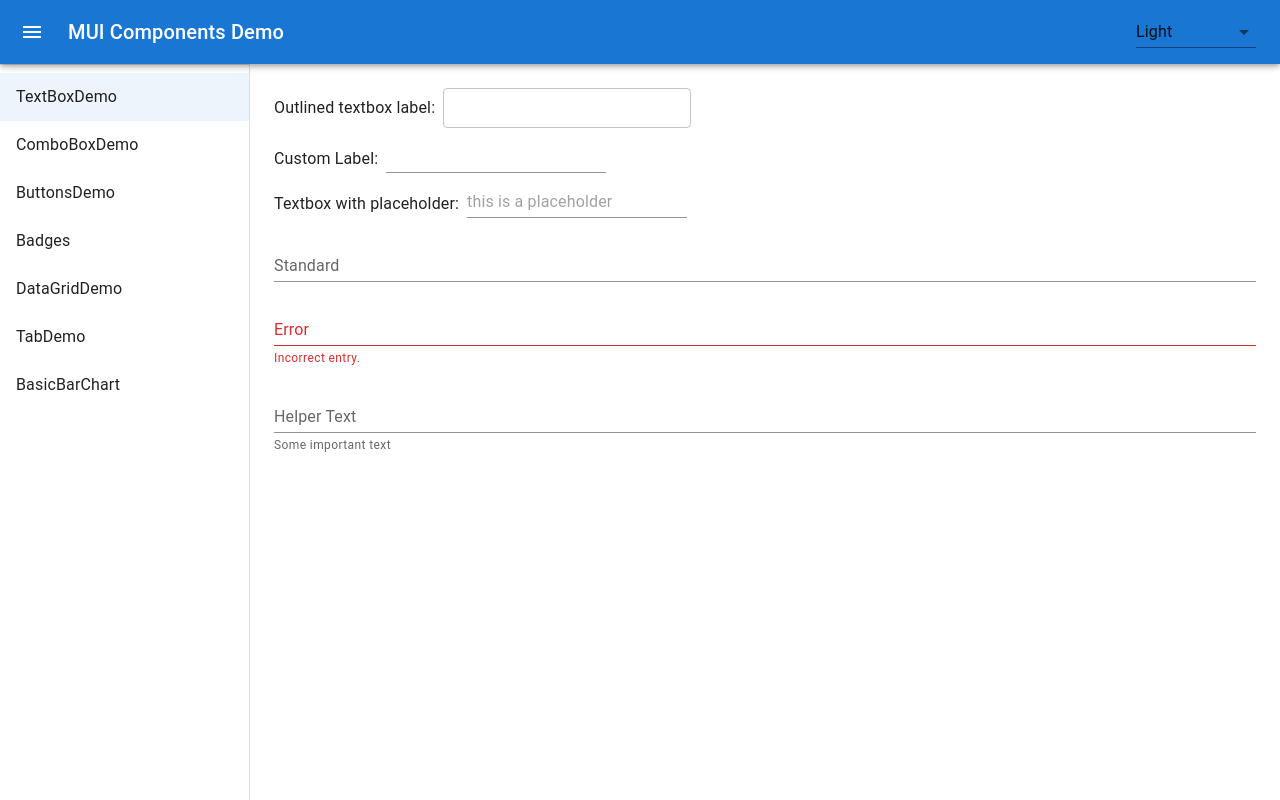
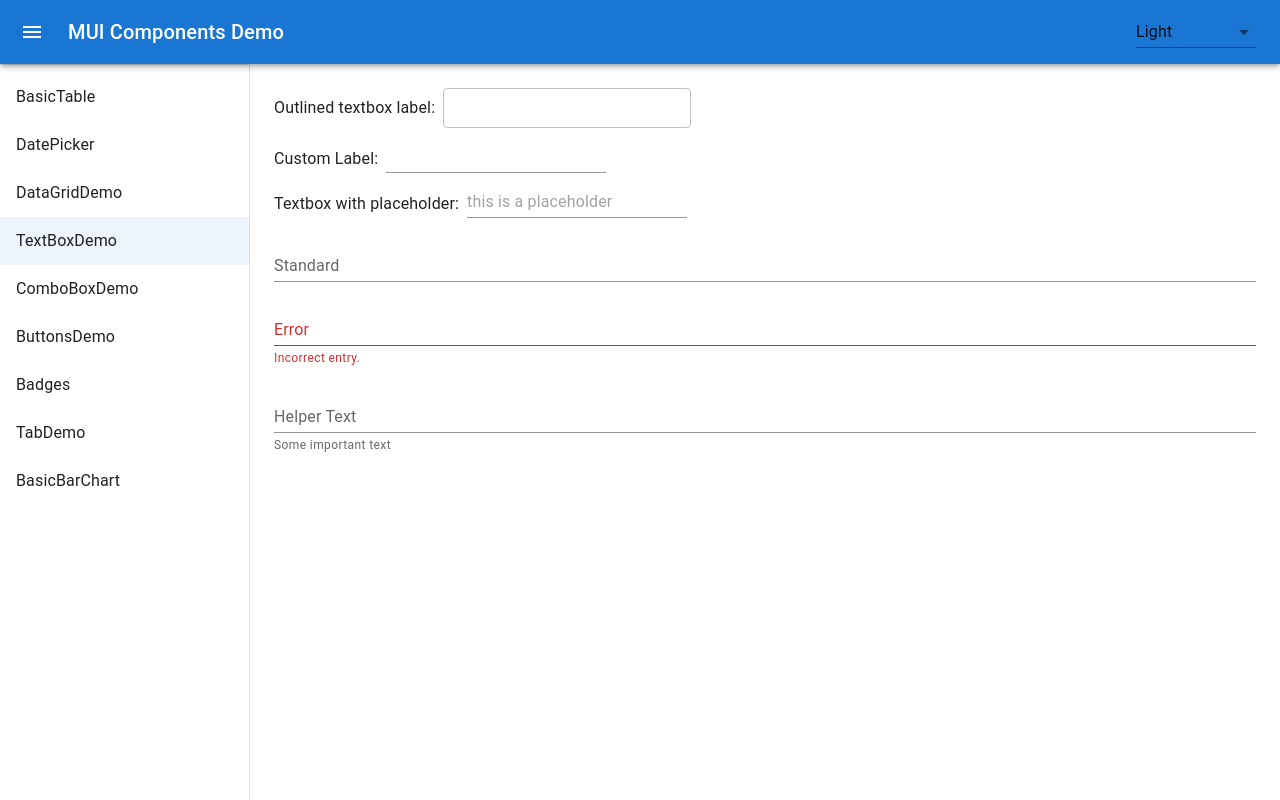
Before and after one commit to burger-mtbkr/mui-poc, a React (Create React App) app in the folder src/mui-demo/: page / in a window 1280 px wide. Built offline with nearby package versions, Linux system fonts and the light colour scheme.

Commit message:
Add table and date picker

```diff
--- a/src/mui-demo/package.json
+++ b/src/mui-demo/package.json
@@ -9,6 +9,7 @@
     "@mui/material": "^5.16.6",
     "@mui/x-charts": "^7.12.0",
     "@mui/x-data-grid": "^7.12.0",
+    "@mui/x-date-pickers": "^7.13.0",
     "@testing-library/jest-dom": "^5.17.0",
     "@testing-library/react": "^13.4.0",
     "@testing-library/user-event": "^13.5.0",
@@ -16,6 +17,7 @@
     "@types/node": "^16.18.104",
     "@types/react": "^18.3.3",
     "@types/react-dom": "^18.3.0",
+    "dayjs": "^1.11.12",
     "react": "^18.3.1",
     "react-dom": "^18.3.1",
     "react-scripts": "5.0.1",
--- a/src/mui-demo/src/App.tsx
+++ b/src/mui-demo/src/App.tsx
@@ -2,7 +2,7 @@ import React, { useState } from 'react';
 import { Box, CssBaseline, Drawer, ThemeProvider } from '@mui/material';
 import lightTheme from './themes/lightTheme';
 import darkTheme from './themes/darkTheme';
-import greenTheme from './themes/greenTheme';
+import { greenTheme } from './themes/greenTheme';
 import blueTheme from './themes/blueTheme';
 import DrawerMenu from './components/DrawerMenu/DrawerMenu';
 import Header from './components/Header/Header';
@@ -28,10 +28,10 @@ const App: React.FC = () => {
     switch (currentTheme) {
       case 'blue':
         return blueTheme;
+         case 'green':
+        return greenTheme;
       case 'dark':
         return darkTheme;
-      case 'green':
-        return greenTheme;
       case 'light':
       default:
         return lightTheme;
--- a/src/mui-demo/src/Pages/Home.tsx
+++ b/src/mui-demo/src/Pages/Home.tsx
@@ -7,6 +7,8 @@ import DataGridDemo from '../components/DataGridDemo/DataGridDemo';
 import BasicBarChart from '../components/ChartDemo/BasicBarChart';
 import TabDemo from '../components/TabDemo/TabDemo';
 import { ColorChips } from '../components/ChipDemo/ChipDemo';
+import BasicTable from '../components/Table/TableDemo';
+import BasicDatePicker from '../components/DatePicker/DatePicker';
 
 interface HomePageProps {
   selectedComponent: string;
@@ -16,6 +18,12 @@ interface HomePageProps {
 const HomePage: React.FC<HomePageProps> = ({ selectedComponent, drawerWidth }) => {
   const renderComponent = () => {
     switch (selectedComponent) {
+      case 'BasicTable':
+        return <BasicTable />;
+      case 'DataGridDemo':
+        return <DataGridDemo />;
+      case 'DatePicker':
+        return <BasicDatePicker />;
       case 'TextBoxDemo':
         return <TextBoxDemo />;
       case 'ComboBoxDemo':
@@ -24,14 +32,12 @@ const HomePage: React.FC<HomePageProps> = ({ selectedComponent, drawerWidth }) =
         return <ButtonsDemo />;
       case 'Badges':
         return <ColorChips />
-      case 'DataGridDemo':
-        return <DataGridDemo />;
       case 'TabDemo':
         return <TabDemo />;
       case 'BasicBarChart':
         return <BasicBarChart />
       default:
-        return <TextBoxDemo />;
+        return <BasicTable />;
     }
   };
 
--- /dev/null
+++ b/src/mui-demo/src/components/DatePicker/DatePicker.tsx
@@ -0,0 +1,15 @@
+import * as React from 'react';
+import { DemoContainer } from '@mui/x-date-pickers/internals/demo';
+import { AdapterDayjs } from '@mui/x-date-pickers/AdapterDayjs';
+import { LocalizationProvider } from '@mui/x-date-pickers/LocalizationProvider';
+import { DatePicker } from '@mui/x-date-pickers/DatePicker';
+
+export default function BasicDatePicker() {
+  return (
+    <LocalizationProvider dateAdapter={AdapterDayjs}>
+      <DemoContainer components={['DatePicker']}>
+        <DatePicker label="Basic date picker" />
+      </DemoContainer>
+    </LocalizationProvider>
+  );
+}
--- a/src/mui-demo/src/components/DrawerMenu/DrawerMenu.tsx
+++ b/src/mui-demo/src/components/DrawerMenu/DrawerMenu.tsx
@@ -6,7 +6,16 @@ interface DrawerMenuProps {
   setSelectedComponent: (component: string) => void;
 }
 
-const components = ['TextBoxDemo', 'ComboBoxDemo', 'ButtonsDemo','Badges', 'DataGridDemo', 'TabDemo','BasicBarChart'];
+const components = [
+  'BasicTable',
+  'DatePicker',
+  'DataGridDemo',
+  'TextBoxDemo',
+  'ComboBoxDemo',
+  'ButtonsDemo',
+  'Badges',
+  'TabDemo',
+  'BasicBarChart'];
 
 const DrawerMenu: React.FC<DrawerMenuProps> = ({ selectedComponent, setSelectedComponent }) => {
 
--- a/src/mui-demo/src/components/Header/Header.tsx
+++ b/src/mui-demo/src/components/Header/Header.tsx
@@ -26,8 +26,8 @@ const Header: React.FC<HeaderProps> = ({ handleDrawerToggle, handleThemeChange,
             displayEmpty
           >
             <MenuItem value="light">Light</MenuItem>
+            <MenuItem value="green">Custom Green</MenuItem>
             <MenuItem value="dark">Dark</MenuItem>
-            <MenuItem value="green">Green</MenuItem>
             <MenuItem value="blue">Blue</MenuItem>
           </Select>
         </FormControl>
--- /dev/null
+++ b/src/mui-demo/src/components/Table/TableDemo.tsx
@@ -0,0 +1,58 @@
+import * as React from 'react';
+import Table from '@mui/material/Table';
+import TableBody from '@mui/material/TableBody';
+import TableCell from '@mui/material/TableCell';
+import TableHead from '@mui/material/TableHead';
+import TableRow from '@mui/material/TableRow';
+import { TableFooter } from '@mui/material';
+
+function createData(
+  name: string,
+  calories: number,
+  fat: number,
+  carbs: number,
+  protein: number,
+) {
+  return { name, calories, fat, carbs, protein };
+}
+
+const rows = [
+  createData('Frozen yoghurt', 159, 6.0, 24, 4.0),
+  createData('Ice cream sandwich', 237, 9.0, 37, 4.3),
+  createData('Eclair', 262, 16.0, 24, 6.0),
+  createData('Cupcake', 305, 3.7, 67, 4.3),
+  createData('Gingerbread', 356, 16.0, 49, 3.9),
+];
+
+export default function BasicTable() {
+  return (
+      <Table sx={{ minWidth: 650 }} aria-label="simple table">
+        <TableHead>
+          <TableRow>
+            <TableCell>Dessert (100g serving)</TableCell>
+            <TableCell align="right">Calories</TableCell>
+            <TableCell align="right">Fat&nbsp;(g)</TableCell>
+            <TableCell align="right">Carbs&nbsp;(g)</TableCell>
+            <TableCell align="right">Protein&nbsp;(g)</TableCell>
+          </TableRow>
+        </TableHead>
+        <TableBody>
+          {rows.map((row) => (
+            <TableRow
+              key={row.name}
+              sx={{ '&:last-child td, &:last-child th': { border: 0 } }}
+            >
+              <TableCell component="th" scope="row">
+                {row.name}
+              </TableCell>
+              <TableCell align="right">{row.calories}</TableCell>
+              <TableCell align="right">{row.fat}</TableCell>
+              <TableCell align="right">{row.carbs}</TableCell>
+              <TableCell align="right">{row.protein}</TableCell>
+            </TableRow>
+          ))}
+      </TableBody>
+      <TableFooter />
+      </Table>
+  );
+}
--- a/src/mui-demo/src/themes/greenTheme.ts
+++ b/src/mui-demo/src/themes/greenTheme.ts
@@ -3,12 +3,75 @@ import { createTheme } from '@mui/material/styles';
 const greenTheme = createTheme({
   palette: {
     primary: {
-      main: '#4caf50',
+      main: '#00a244', //
     },
     secondary: {
-      main: '#81c784',
+      main: '#000000', // Black
+    },
+    background: {
+      default: '#ffffff', // White for the background
+      paper: '#ffffff', // White for paper elements
+    },
+    text: {
+      primary: '#000000', // Black for primary text
+      secondary: '#575757', // Dark grey for secondary text
+    },
+    action: {
+      hover: '#9EFFB9', // Light green hover color for rows
+    },
+  },
+  typography: {
+    fontFamily: "'Geograph', sans-serif", // Use Geograph if available
+    h1: {
+      fontWeight: 700,
+      fontSize: '3.5rem',
+      letterSpacing: '0.05em',
+      color: '#000000', // Black for headings
+    },
+    h2: {
+      fontWeight: 600,
+      fontSize: '2rem',
+      letterSpacing: '0.05em',
+      color: '#000000', // Black for headings
+    },
+    body1: {
+      fontSize: '1rem',
+      lineHeight: 1.75,
+      color: '#575757', // Dark grey for body text
+    },
+    button: {
+      fontWeight: 600,
+      fontSize: '1rem',
+      letterSpacing: '0.075em',
+      textTransform: 'none',
+      color: '#ffffff', // White text on buttons
+    },
+  },
+  components: {
+    MuiTableRow: {
+      styleOverrides: {
+        root: {
+          '&:hover': {
+            backgroundColor: '#9EFFB9', // Entire row turns light green on hover
+          },
+          '& > *': {
+            // Apply the hover style to all cells within the row
+            backgroundColor: 'inherit !important',
+          },
+        },
+      },
+    },
+    MuiTableCell: {
+      styleOverrides: {
+        root: {
+          fontFamily: "'Geograph', sans-serif", // Use Geograph if available
+          borderBottom: '1px solid #e0e0e0', // Light grey bottom border for all rows
+          padding: '21px 25px',
+          backgroundColor: '#ffffff', // Ensure cells have a white background
+        },
+      },
     },
   },
 });
 
-export default greenTheme;
+export { greenTheme };
```
Also changed, not shown: 1 other file (tests, documents, lock files or other folders).
